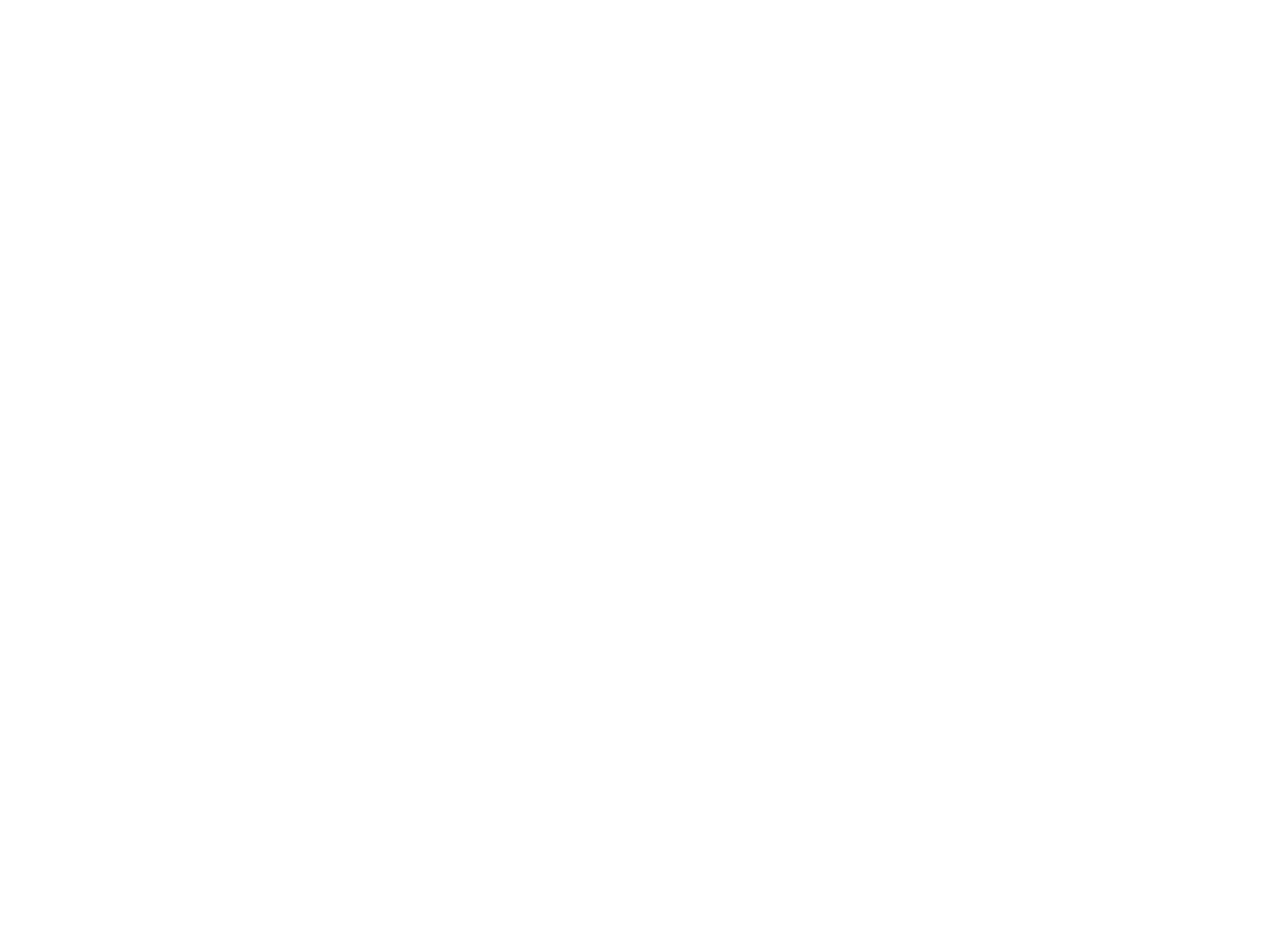
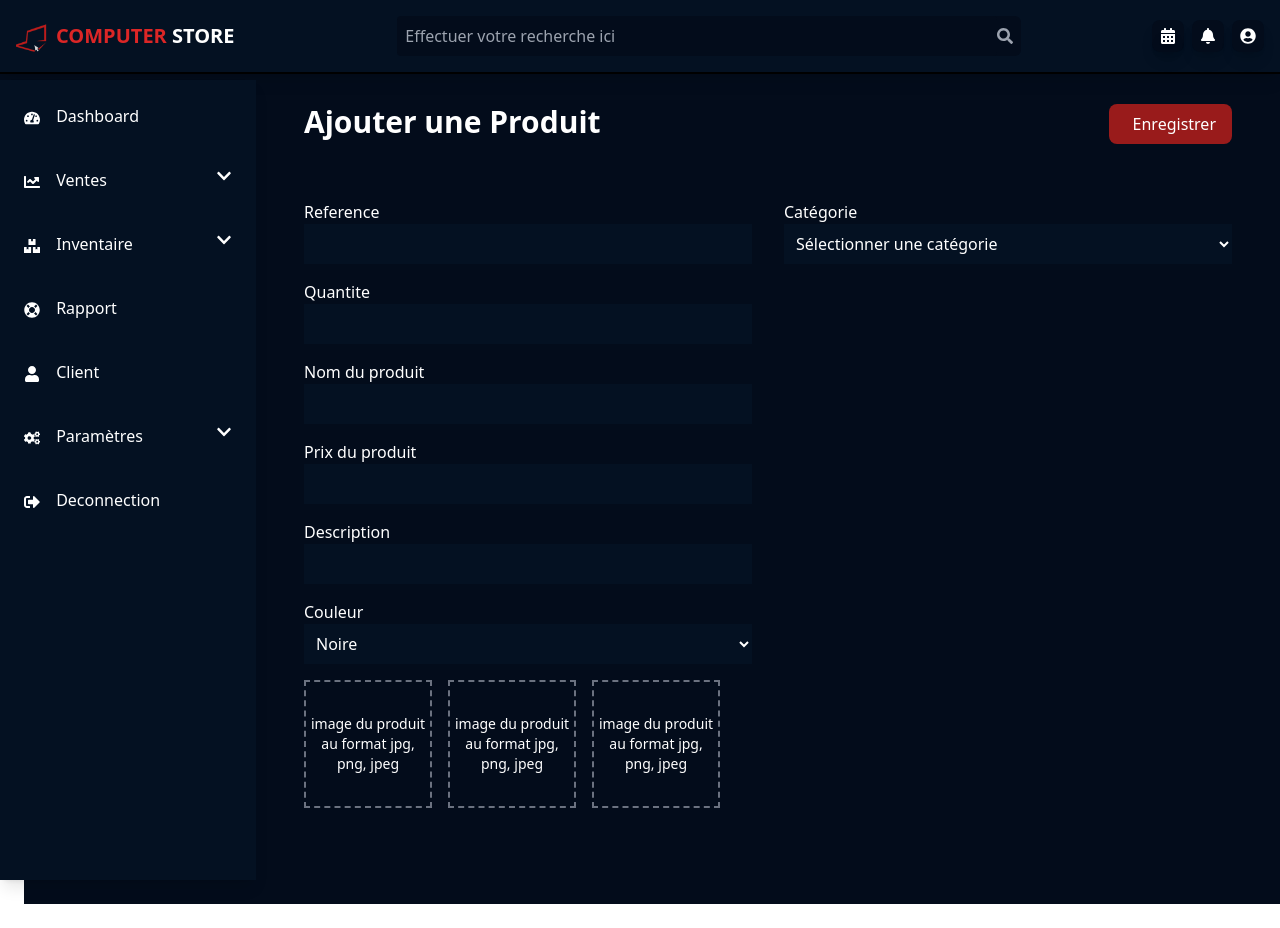
Before and after one commit to Dally07/E-store, a React (Create React App) app in the folder frontend/: page /creerProduit in a window 1280 px wide. Before the commit this address had no page. Before the commit the page ends 800 px from the top, so only its background shows below. Built offline with nearby package versions, Linux system fonts and the light colour scheme.

Commit message:
cree produit

```diff
--- a/frontend/src/App.js
+++ b/frontend/src/App.js
@@ -6,6 +6,8 @@
 import Products from './composant/product';
 import Commande from './composant/commande';
 import Utilisateur from './composant/utilisateur';
+import Facture from './composant/facture';
+import CreateProduct from './composant/creerProduit';
 
 function App() {
   return (
@@ -17,6 +19,8 @@
         <Route path="/products" element={<Products/>} />
         <Route path="/commande" element={<Commande/>} />
         <Route path="/utilisateur" element={<Utilisateur/>} />
+        <Route path="/facture" element={<Facture/>} />
+        <Route path="/creerProduit" element={<CreateProduct/>} />
 
 
 
--- a/frontend/src/composant/creerProduit.jsx
+++ b/frontend/src/composant/creerProduit.jsx
@@ -116,6 +116,7 @@
                             </label>
 
                 </div>
+
               </div>
 
               <div>
```
